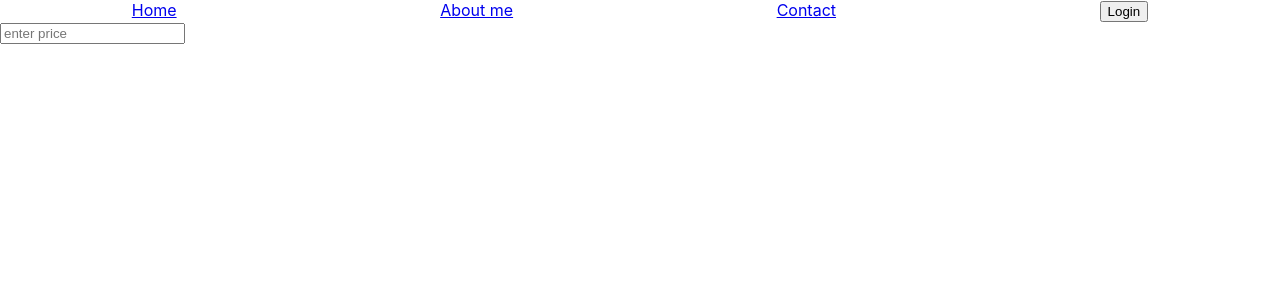
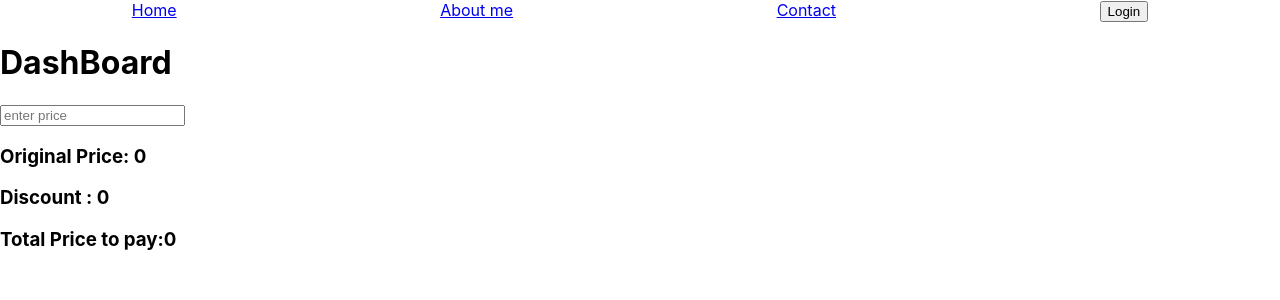
Before and after one commit to jadhavakshay29/React-ns, a React (Create React App) app: page / in a window 1280 px wide. Shown: the top 300 px of the page. Built offline with nearby package versions, Linux system fonts and the light colour scheme.

Commit message:
State Lifting

```diff
--- a/src/Components/ChildParentCompCommunication/DashBoard/DashBoard.jsx
+++ b/src/Components/ChildParentCompCommunication/DashBoard/DashBoard.jsx
@@ -1,10 +1,23 @@
 //parent component
+import { useState } from "react";
 import PriceInput from "../PriceInput/PriceInput"; // importing child to parent
+import PriceCalculator from "../PriceCalculator/PriceCalculator";
 
 const DashBoard = ()=>{
+
+    const [price, setPrice] = useState(0);
+
+    //passing function as a prop to update input value from child to parent
+    const onPriceUpdate = (price)=>{
+        setPrice(price);  // price = e.target.value argument passed in to child comp
+    }
+
     return(
         <div className="dashboard">
-            <PriceInput/>
+            <h1>DashBoard</h1>
+            <PriceInput onPriceUpdate={onPriceUpdate}/>
+            <PriceCalculator price={price}/>
+            {/* {price} */}
         </div>
     )
 }
--- a/src/Components/ChildParentCompCommunication/PriceCalculator/PriceCalculator.jsx
+++ b/src/Components/ChildParentCompCommunication/PriceCalculator/PriceCalculator.jsx
@@ -1,10 +1,37 @@
 
-const PriceCalculator = ()=>{
+
+const PriceCalculator = (props)=>{
+
+    const calculateDiscount = (price)=>{
+          let discount=0;
+          if(price<100 && price>0){
+             discount = 0;
+          }else if(price>100 && price<=1000){
+            discount = price / 10;
+          }else if(price>1000 && price<=5000){
+            discount = (price * 12)/100;
+          }else{
+            discount = (price * 15)/100;
+          }
+          return discount.toFixed();
+    }
+
+    const calculateTotalPrice = (price)=>{
+        return price - calculateDiscount(price);
+    }
+
     return(
         <div>
-
+            <h3>Original Price: {props.price} </h3>
+            <h3>Discount : {calculateDiscount(props.price)}</h3>
+            <h3>Total Price to pay:{calculateTotalPrice(props.price)} </h3>
         </div>
     )
 }
 
 export default PriceCalculator;
+
+//0 to 100 = no discount
+// 101 - 1000 = 10 %
+//1000- 5000 = 12%
+//5000+       = 15%;
--- a/src/Components/ChildParentCompCommunication/PriceInput/PriceInput.jsx
+++ b/src/Components/ChildParentCompCommunication/PriceInput/PriceInput.jsx
@@ -1,9 +1,19 @@
 //children to DashBoard
+import { useState } from "react";
 
-const PriceInput = ()=>{
+const PriceInput = (props)=>{
+
+    // const [ price, setPrice] = useState(0); // we'll pass data to dashboard directly
+
+    const onPriceChange = (e)=>{
+        // setPrice(e.target.value);
+        props.onPriceUpdate(e.target.value);  // same as above we are just calling the method as prop from parent comp
+                                              // to send data from child to parent
+    }
+
     return(
         <div className="price-input">
-            <input type={"number"} placeholder="enter price"/>
+            <input type={"number"} onChange={onPriceChange} placeholder="enter price"/>
         </div>
     )
 }
```
